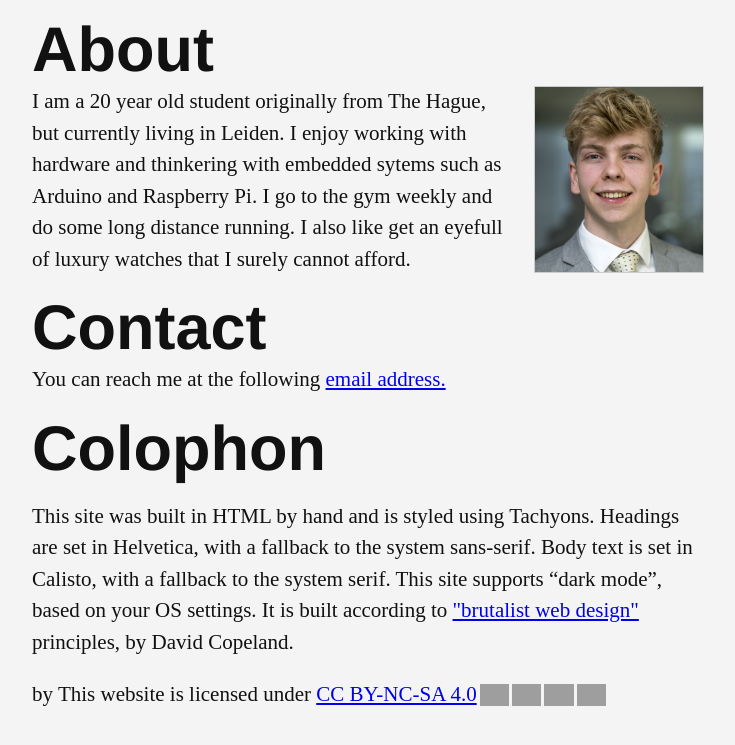
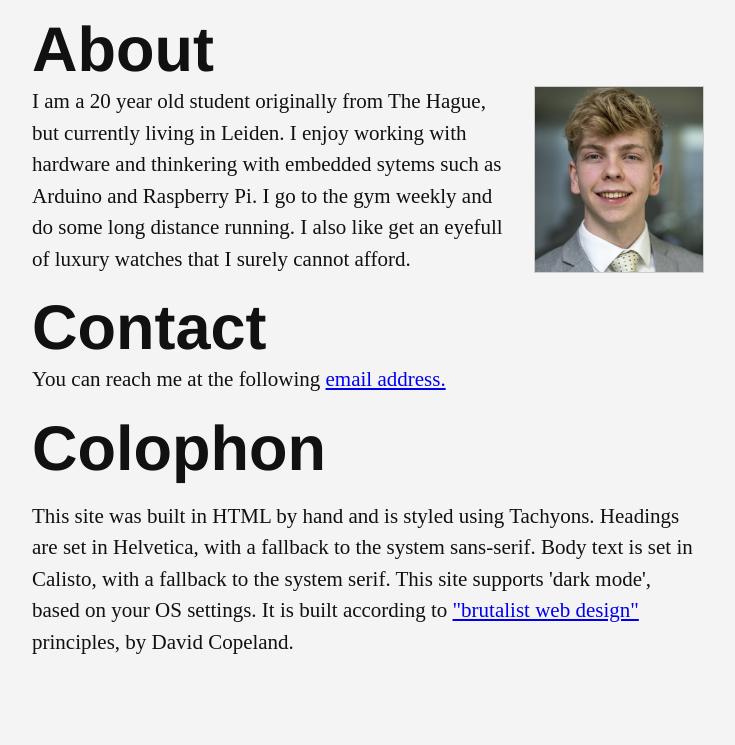
Before and after one commit to JorisAlkema/Website, a website: page index.html in a window 1280 px wide. Shown: the part 1390-2135 px from the top of the page, without its empty margins (272-1007 px from the left). After the commit the page ends 2090 px from the top, so only its background shows below. Drawn offline with nearby package versions, Linux system fonts and the light colour scheme; grey boxes are pictures that could not be loaded.

Commit message:
changed colophon

```diff
--- a/index.html
+++ b/index.html
@@ -77,9 +77,8 @@
       <a name="colophon"></a>
     <h2 class="f1-ns f3 lh-solid mt3 mb0 helvetica">Colophon</h2>
     <p>
-      This site was built in HTML by hand and is styled using Tachyons. Headings are set in Helvetica, with a fallback to the system sans-serif. Body text is set in Calisto, with a fallback to the system serif. This site supports “dark mode”, based on your OS settings.
+      This site was built in HTML by hand and is styled using Tachyons. Headings are set in Helvetica, with a fallback to the system sans-serif. Body text is set in Calisto, with a fallback to the system serif. This site supports 'dark mode', based on your OS settings.
       It is built according to <a href="https://brutalist-web.design/">"brutalist web design"</a> principles, by David Copeland.
-      <p xmlns:cc="http://creativecommons.org/ns#" xmlns:dct="http://purl.org/dc/terms/"><span property="dct:title"></span> by <span property="cc:attributionName">This website</span> is licensed under <a href="http://creativecommons.org/licenses/by-nc-sa/4.0/?ref=chooser-v1" target="_blank" rel="license noopener noreferrer" style="display:inline-block;">CC BY-NC-SA 4.0<img style="height:22px!important;margin-left:3px;vertical-align:text-bottom;" src="https://mirrors.creativecommons.org/presskit/icons/cc.svg?ref=chooser-v1"><img style="height:22px!important;margin-left:3px;vertical-align:text-bottom;" src="https://mirrors.creativecommons.org/presskit/icons/by.svg?ref=chooser-v1"><img style="height:22px!important;margin-left:3px;vertical-align:text-bottom;" src="https://mirrors.creativecommons.org/presskit/icons/nc.svg?ref=chooser-v1"><img style="height:22px!important;margin-left:3px;vertical-align:text-bottom;" src="https://mirrors.creativecommons.org/presskit/icons/sa.svg?ref=chooser-v1"></a></p>
     </p>
     </section>
   </main>
```
